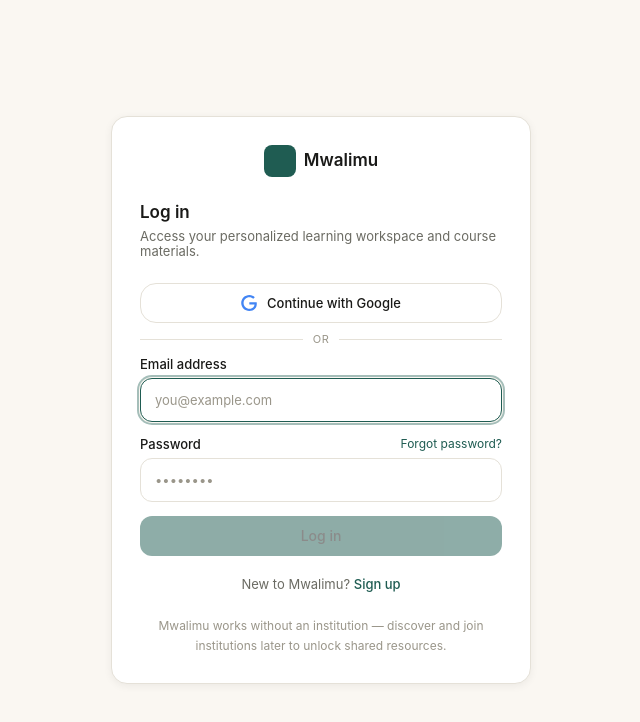
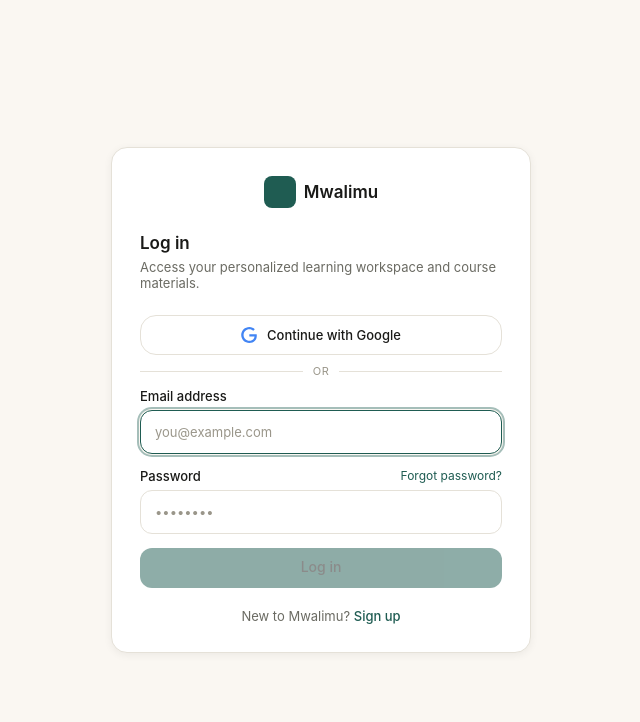
Before and after one commit to abelbyamukama23/mwalimu-ai-final, a Next.js app in the folder frontend/: page /login in a window 1280 px wide. Shown: the top 722 px of the page, without its empty margins (319-959 px from the left). Built offline with nearby package versions, Linux system fonts and the light colour scheme; no server answers; some icons are missing.

Commit message:
fix(auth): remove institution notice footer from auth panel

```diff
--- a/frontend/src/components/auth/auth-panel.tsx
+++ b/frontend/src/components/auth/auth-panel.tsx
@@ -243,17 +243,11 @@
             setView({ kind: "signup" });
           }}
         />
-
-        {mode === "page" && view.kind !== "verify_email" && (
-          <p className="mt-6 text-center text-12 leading-relaxed text-ink-tertiary">
-            Mwalimu works without an institution — discover and join institutions later to
-            unlock shared resources.
-          </p>
-        )}
       </div>
     </div>
   );
 }
+
 
 function AuthBody({
   email,
```
